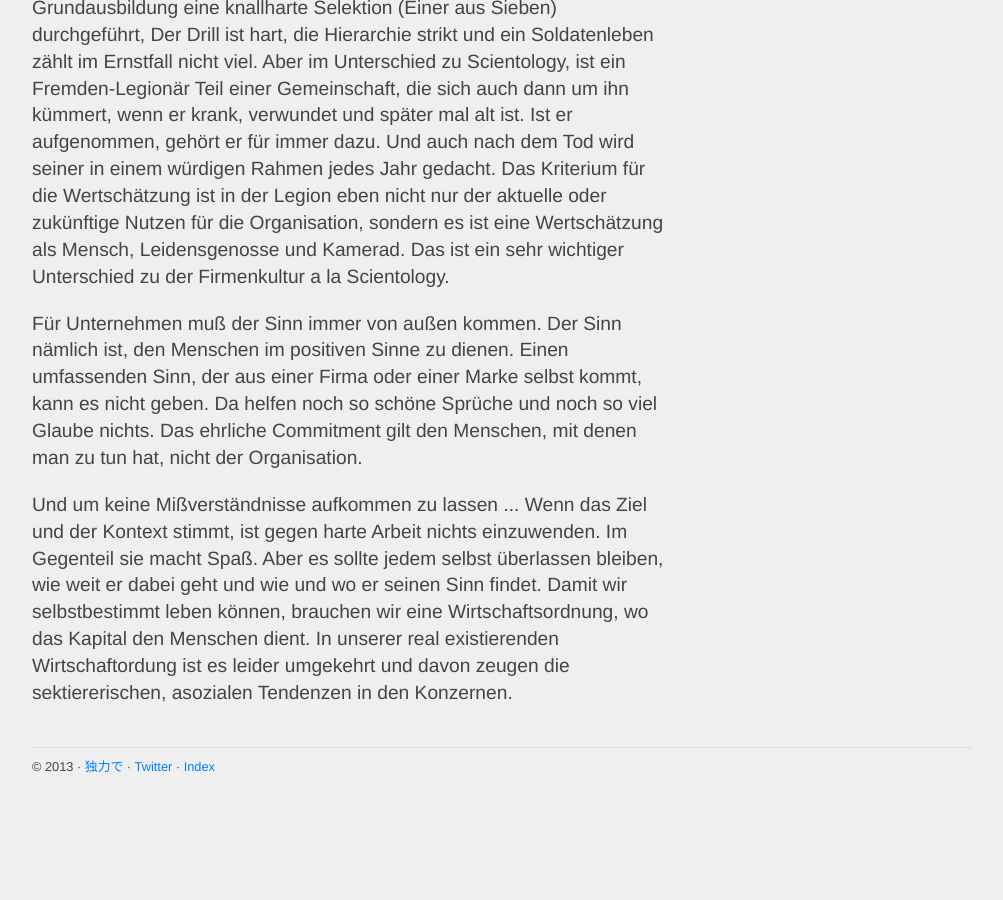
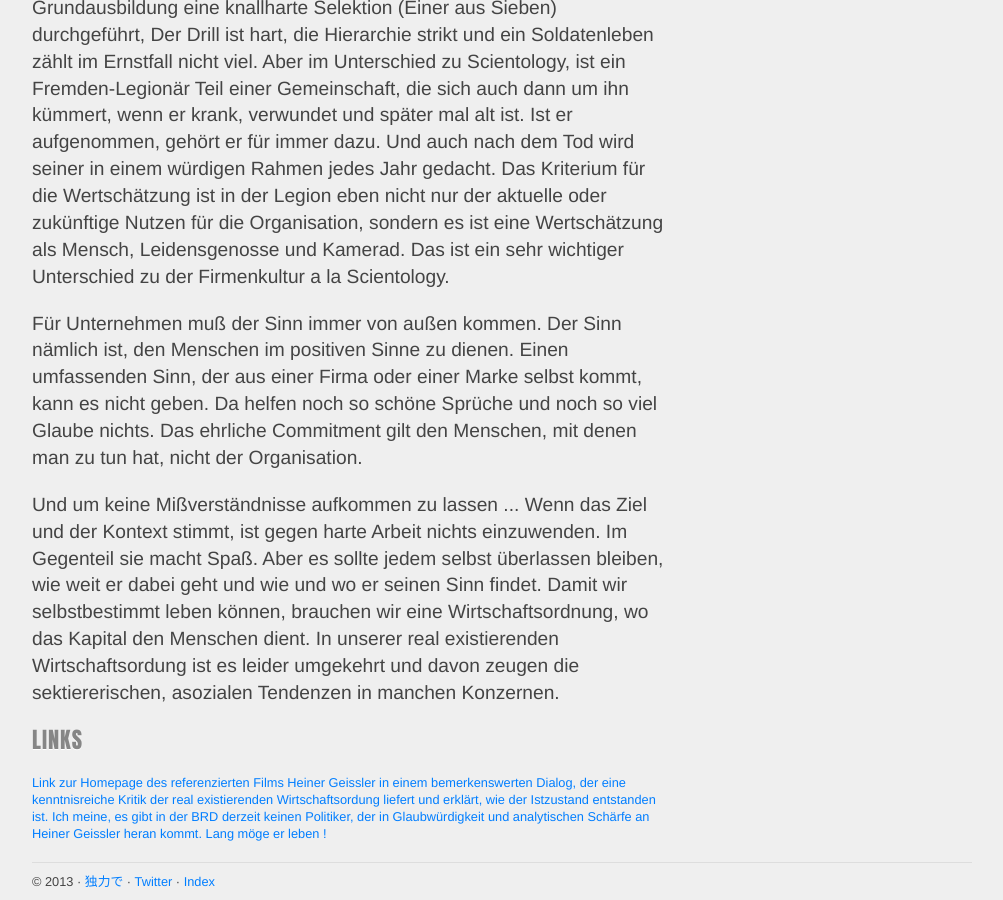
Before and after one commit to dokuryoku/dokuryoku.github.com, a Jekyll site: the page built from _posts/2013-03-15-Schoene-Neue-Arbeitswelt.html, in a window 1280 px wide and 900 px high, scrolled down 1522 px. Shown: the whole window, without its empty margins (128-1131 px from the left). Built offline with Jekyll 4.4.1, drawn with Linux system fonts in a browser that asks for light colours; before the commit the page ends 2307 px from its top, so only the background shows below that.

Commit message:
update posts

```diff
--- a/_posts/2013-02-07-Logic-Programming-Basic-Graph-Relations.html
+++ b/_posts/2013-02-07-Logic-Programming-Basic-Graph-Relations.html
@@ -40,7 +40,7 @@ Reflexivität auszuschließen.</p>
 
 <script src="https://gist.github.com/dokuryoku/4733182.js?file=common-ancestoro.clj"></script>
 
-<p><code>(run* [q] (path :a :f q))</code> liefert alle Pfade von <code>:a</code> nach <code>:f</code></p>
+<p><code>(run* [q] (path :a :f q))</code> liefert alle Pfade von <code>:a</code> nach <code>:f</code>.</p>
 
 <script src="https://gist.github.com/dokuryoku/4733182.js?file=path.clj"></script>
 
--- a/_posts/2013-03-15-Schoene-Neue-Arbeitswelt.html
+++ b/_posts/2013-03-15-Schoene-Neue-Arbeitswelt.html
@@ -69,5 +69,14 @@ Das ehrliche Commitment gilt den Menschen, mit denen man zu tun hat, nicht der O
 ist gegen harte Arbeit nichts einzuwenden. Im Gegenteil sie macht Spaß. Aber es sollte jedem
 selbst überlassen bleiben, wie weit er dabei geht und wie und wo er seinen Sinn findet.
 Damit wir selbstbestimmt leben können, brauchen wir eine Wirtschaftsordnung, wo das Kapital
-den Menschen dient. In unserer real existierenden Wirtschaftordung ist es leider umgekehrt und
-davon zeugen die sektiererischen, asozialen Tendenzen in den Konzernen.</p>
+den Menschen dient. In unserer real existierenden Wirtschaftsordung ist es leider umgekehrt und
+davon zeugen die sektiererischen, asozialen Tendenzen in manchen Konzernen.</p>
+
+<h2>Links</h2>
+
+<a href="http://www.workhardplayhard-film.de">Link zur Homepage des referenzierten Films</a>
+<a href="http://youtu.be/Q-lRL7gFw7w">Heiner Geissler in einem bemerkenswerten Dialog,
+der eine kenntnisreiche Kritik der real existierenden Wirtschaftsordung liefert und erklärt,
+wie der Istzustand entstanden ist. Ich meine, es gibt in der BRD derzeit keinen Politiker,
+der in Glaubwürdigkeit und analytischen Schärfe an Heiner Geissler heran kommt. Lang möge er
+leben !</a>
```
Also changed, not shown: other parts of _posts/2013-02-07-Logic-Programming-Basic-Graph-Relations.html (+1 -1 lines).
